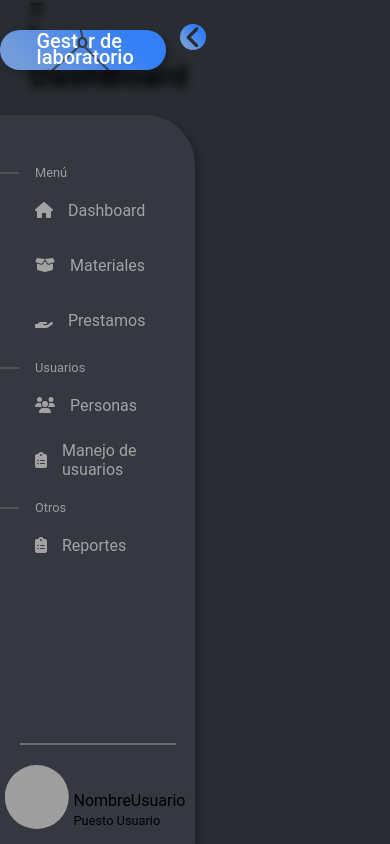
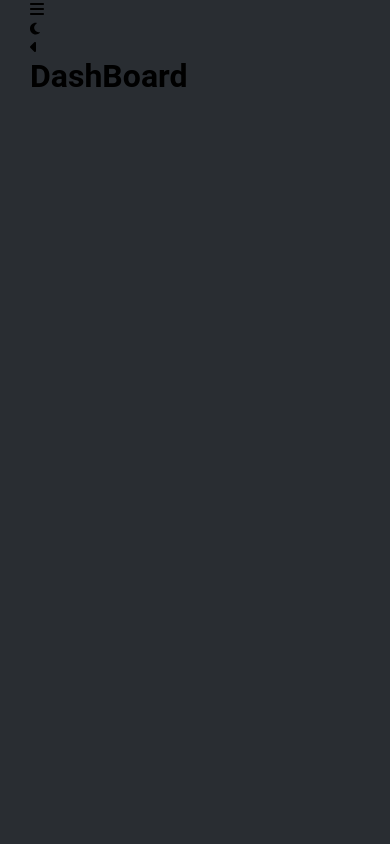
Before and after one commit to NecroPrism4/CRUD-MERN-itspp-tools, a React (Vite) app in the folder client/: page /home/dashboard in a window 390 px wide. Built offline with nearby package versions, Linux system fonts and the light colour scheme; grey boxes are pictures that could not be loaded; a web font is replaced by a local one.

Commit message:
Side panel adjusments

```diff
--- a/client/src/components/HomePage/Sidemenu/SideMenu.css
+++ b/client/src/components/HomePage/Sidemenu/SideMenu.css
@@ -1,4 +1,5 @@
 .MenuandUser {
+	position: relative;
 	display: flex;
 	flex-direction: column;
 	height: 100%;
@@ -24,7 +25,7 @@
 .hideMenuButton {
 	position: absolute;
 	right: -18px;
-	top: 2%;
+	top: 5%;
 	background: var(--primary-bg);
 	border: none;
 	border-radius: 50%;
@@ -36,7 +37,6 @@
 }
 
 .hideMenuButton .ico {
-	background: var(--gradient-accent);
 	border-radius: 50%;
 	display: flex;
 	justify-content: center;
@@ -45,6 +45,10 @@
 	margin: 0.25em;
 	font-size: 2em;
 	color: var(--primary-bg);
+	background: var(--gradient-accent);
+}
+.hideMenuButton:hover {
+	background: var(--gradient-accent);
 }
 
 .menuHeader {
@@ -82,16 +86,25 @@ li span::before {
 	grid-template-columns: auto auto;
 	grid-template-areas: 'img User';
 	padding: 20px 0 15px 0;
-	align-items: end;
+	align-items: center;
+	color: var(--inactive-fg);
 }
 
 .menuUserSection p {
 	height: fit-content;
+	width: fit-content;
 	grid-area: UserName;
+}
+
+.menuUserSection p:hover {
+	color: var(--active-fg);
+	cursor: pointer;
+	transition: all 1s cubic-bezier(0.23, 1, 0.32, 1);
 }
 
 .menuUserSection span {
 	height: fit-content;
+	width: fit-content;
 	grid-area: UserJob;
 	font-size: 0.8em;
 }
@@ -102,11 +115,28 @@ img {
 	width: 4em;
 	height: 4em;
 	object-fit: cover;
-	clip-path: circle(50% at center);
+	border-radius: 25px;
+	border: solid 2px;
 }
 
 li {
 	list-style: none;
+}
+
+@media screen and (max-width: 768px) {
+	.menuUserSection {
+		font-size: 0.8em;
+	}
+
+	img {
+		justify-self: center;
+		grid-area: img;
+		width: 4em;
+		height: 4em;
+		object-fit: cover;
+		border-radius: 25px;
+		border: solid 2px;
+	}
 }
 
 /* personalización de la barra de desplazamiento */
--- a/client/src/pages/Home/Home.css
+++ b/client/src/pages/Home/Home.css
@@ -12,7 +12,7 @@
 	grid-template-rows: auto 1fr;
 	width: 50%;
 	height: 100%;
-	/* transform: translateX(-120%); */
+	transform: translateX(-120%);
 }
 
 .HomeMainContainer {
@@ -32,7 +32,7 @@
 	width: auto;
 }
 
-@media only screen and (min-width: 400px) {
+/* @media only screen and (min-width: 400px) {
 	.SideMenuContainer {
 		transform: translateX(-120%);
 	}
@@ -42,7 +42,7 @@
 	.HomeRighSideContainer {
 		transform: translateX(100%);
 	}
-}
+} */
 
 @media only screen and (min-width: 768px) {
 	.HomePrimaryContainer {
```
